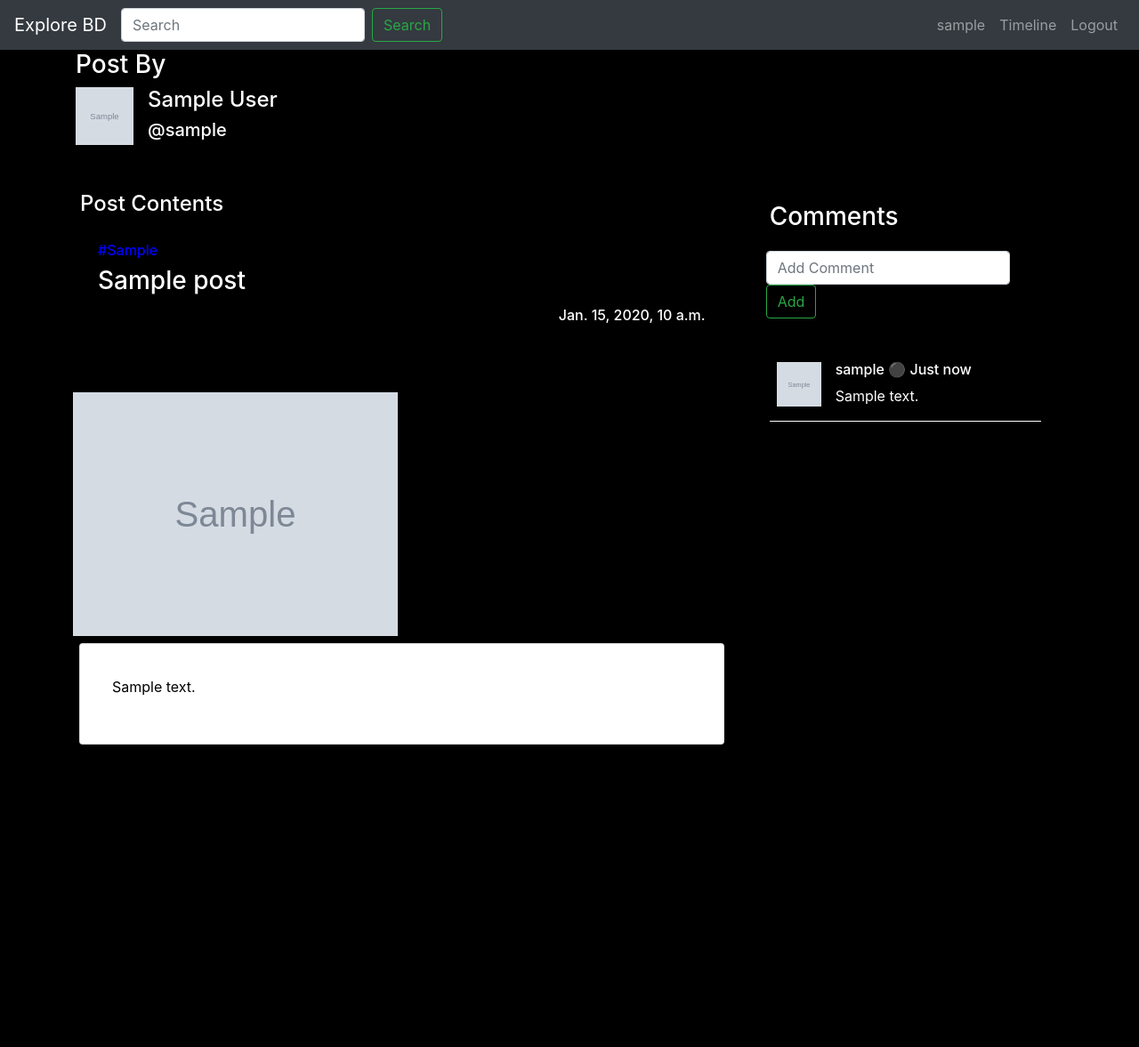
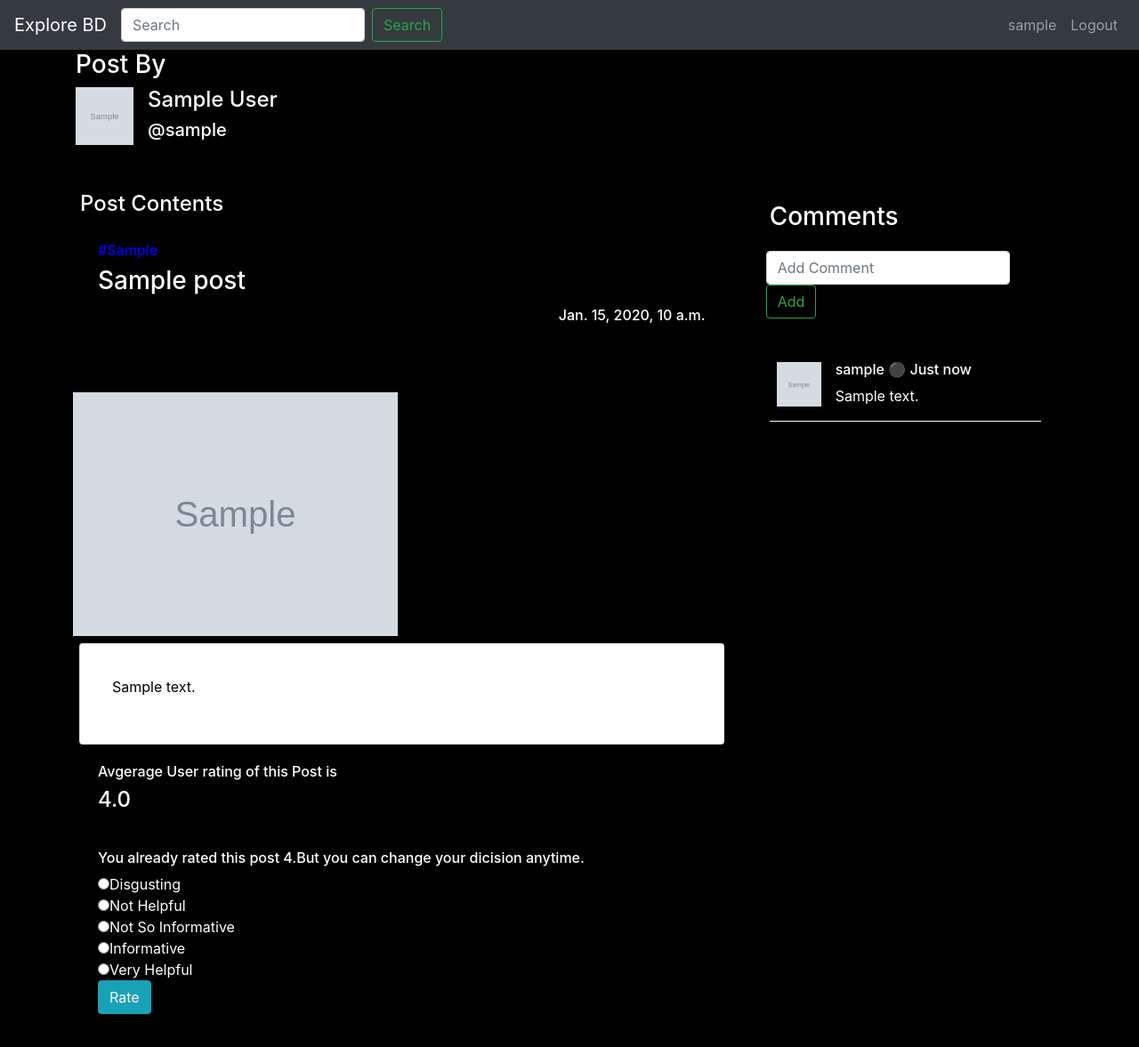
Before and after one commit to sudipto-003/ExploreBD, a Django app: page /users/posts/1/ in a window 1280 px wide. Shown: the whole page at 89% size. Before the commit the page ends 837 px from the top, so only its background shows below. Run offline with Django 3.2, Linux system fonts and the light colour scheme; a user stored in the database is signed in; tables that the repository leaves empty hold one stand-in row (values such as "Sample post"); grey boxes marked "Sample" are stand-in pictures; some libraries are stand-ins or nearby versions.

Commit message:
user review on post

```diff
--- a/explorepost/models.py
+++ b/explorepost/models.py
@@ -73,3 +73,16 @@ class Comments(models.Model):
 			td = self.added_time.strftime('%d %b, %Y')
 
 		return td
+
+
+class PostRating(models.Model):
+	post = models.ForeignKey(Post, on_delete=models.CASCADE)
+	user = models.ForeignKey(ExUser, on_delete=models.CASCADE)
+	rating = models.IntegerField(null=True)
+
+
+class PostHit(models.Model):
+	max_permitted_hit = 20
+	post = models.ForeignKey(Post, on_delete=models.CASCADE)
+	hits = models.IntegerField(default=0)
+	user = models.ForeignKey(ExUser, on_delete=models.CASCADE)
--- a/explorepost/templates/explorepost/view.html
+++ b/explorepost/templates/explorepost/view.html
@@ -35,6 +35,7 @@
         	vertical-align: middle;
         	width: 100%;
         }
+
     </style>
 {% endblock %}
 
@@ -118,6 +119,30 @@
 						<p>{{ post.describtion }}</p>
 					</div>
 				</div>
+				<div class="card bl-bg">
+					<div class="card-header">
+						<h6>Avgerage User rating of this Post is</h6>
+						<h4>{{ avg_rating }}</h4>
+					</div>
+					<div class="card-body">
+						<div class="form-group">
+							{% if user_rating is not None %}
+								<h6>You already rated this post {{ user_rating }}.But you can change your dicision anytime.</h6>
+							{% endif %}
+							<form method="post" action="{% url 'postrate'  post.pk  %}?next={{ request.path }}">
+								{% csrf_token %}
+								<fieldset id="rating">
+									<input type="radio" value="1" name="rating">Disgusting<br>
+									<input type="radio" value="2"  name="rating">Not Helpful<br>
+									<input type="radio" value="3"  name="rating">Not So Informative<br>
+									<input type="radio" value="4"  name="rating">Informative<br>
+									<input type="radio" value="5"  name="rating">Very Helpful<br>
+								</fieldset>
+								<button type="submit"  class="btn btn-info">Rate</button>
+							</form>
+						</div>
+					</div>
+				</div>
 			</div>
 
 			<div class="col-4">
--- a/explorepost/urls.py
+++ b/explorepost/urls.py
@@ -5,4 +5,5 @@ from explorepost.views import *
 urlpatterns = [
 	path('createpost/', create_post, name='create_post'),
 	path('<int:pk>/', view_userpost, name='view_userpost'),
+	path('postrate/<int:pk>/', post_rate, name='postrate'),
 	]
--- a/explorepost/views.py
+++ b/explorepost/views.py
@@ -1,10 +1,11 @@
 from django.shortcuts import render, redirect
 from django.urls import reverse
 from django.contrib.auth.decorators import login_required
-from .models import Post, PostImages, Hashtags, Comments
-from .forms import PostForm, PostImageForm, HashtagField
+from .models import Post, PostImages, Hashtags, Comments, PostRating, PostHit
+from .forms import PostForm, PostImageForm, HashtagField, RatingForm
 from django.forms import modelformset_factory
 from django.contrib import messages
+from django.db.models import Avg
 
 # Create your views here.
 
@@ -59,14 +60,42 @@ def view_userpost(request, pk):
 	images = PostImages.objects.filter(post__pk=pk)
 	tags = Hashtags.objects.filter(post__pk=pk)
 	comments = Comments.objects.filter(on_post__pk=pk)
+	try:
+		user_rating = PostRating.objects.get(post__pk=post.pk, user__id=request.user.id)
+	except PostRating.DoesNotExist:
+		user_rating = None
+
+	if user_rating is not None:
+		user_rating = user_rating.rating
+
+	avg_rating_dict = PostRating.objects.filter(post__pk=post.pk).aggregate(Avg('rating'))
+	avg_rating = avg_rating_dict['rating__avg']
+
+	if avg_rating is None:
+		avg_rating = 'Nonoe yet rated this post'
 
 	if request.method == 'POST':
-		comment_text = request.POST['comment']
+		comment_text = request.POST.get('comment', None)
 
-		new_comment = Comments(text=comment_text, on_post=post)
-		new_comment.user = request.user
-		new_comment.save()
+		if comment_text is not None:
+			new_comment = Comments(text=comment_text, on_post=post)
+			new_comment.user = request.user
+			new_comment.save()
 
 		return redirect(reverse('view_userpost', kwargs={'pk': post.id}))
 
-	return render(request, 'explorepost/view.html', {'post': post, 'images': images, 'tags': tags, 'comments': comments})
+	return render(request, 'explorepost/view.html', {'post': post, 'images': images, 'user_rating': user_rating, 'avg_rating': avg_rating, 'tags': tags, 'comments': comments})
+
+
+
+@login_required
+def post_rate(request, pk):
+	route = request.GET.get('next', reverse('view_profile', kwargs={'pk': request.user.id }))
+	rated_post = Post.objects.get(pk=pk)
+
+	if request.method == 'POST':
+		new_rating = request.POST.get('rating', None)
+		if new_rating is not None:
+			PostRating.objects.update_or_create(post=rated_post, user=request.user, defaults={'rating': new_rating},)
+
+	return redirect(route)
--- a/exploreuser/templates/exploreuser/component/navbar.html
+++ b/exploreuser/templates/exploreuser/component/navbar.html
@@ -15,9 +15,6 @@
         {% if user.is_authenticated %}
           <li class="nav-item">
             <a class="nav-link" href="{% url 'view_profile' user.id %}">{{ user.username }}</a>
-          </li>
-          <li class="nav-item">
-            <a class="nav-link" href="{% url 'user_timeline' %}">Timeline</a>
           </li>
           <li class="nav-item">
             <a class="nav-link" href="{% url 'logout' %}">Logout</a>
--- a/exploreuser/templates/exploreuser/timeline.html
+++ b/exploreuser/templates/exploreuser/timeline.html
@@ -13,9 +13,6 @@
 	}
 	.bl-bg-dark{
 		background-color: rgb(0, 0, 0, 1);
-	}
-	.bl-bg{
-		background-color: rgb(0, 0, 230, 1);
 	}
 	.bl-bg-lt{
 		background-color: rgb(51, 51, 255, 1);
@@ -37,7 +34,7 @@
 			  	</div>
 				<div class="card-body">
 				    {% for post in posts %}
-				    	<div class="card">
+				    	<div class="card bl-bg">
 				    		<div class="card-body">
 				    			<h5 class="card-title">{{ post.title }}</h5>
 				    			<p class="card-text">{{ post.describtion|truncatewords:20 }}</p>
--- a/exploreuser/templates/exploreuser/userfollowerslist.html
+++ b/exploreuser/templates/exploreuser/userfollowerslist.html
@@ -11,9 +11,7 @@
 	.bl-bg-dark{
 		background-color: rgb(0, 0, 0, 1);
 	}
-	.bl-bg{
-		background-color: rgb(0, 0, 230, 1);
-	}
+
 	.bl-bg-lt{
 		background-color: rgb(51, 51, 255, 1);
 	}
--- a/exploreuser/templates/exploreuser/userfollowinglist.html
+++ b/exploreuser/templates/exploreuser/userfollowinglist.html
@@ -11,9 +11,7 @@
 	.bl-bg-dark{
 		background-color: rgb(0, 0, 0, 1);
 	}
-	.bl-bg{
-		background-color: rgb(0, 0, 230, 1);
-	}
+
 	.bl-bg-lt{
 		background-color: rgb(51, 51, 255, 1);
 	}
```
Also changed, not shown: explorepost/forms.py (+8 -1 lines), exploreuser/templates/exploreuser/base.html (+9 -1 lines), exploreuser/templates/exploreuser/component/userauth.html (+27 -3 lines), exploreuser/templates/exploreuser/component/userunauth.html (+18 -2 lines), exploreuser/templates/exploreuser/searchresult.html (+103 -26 lines), exploreuser/templates/exploreuser/viewuserprofile.html (+4 -7 lines), explorepost/migrations/0003_postrating.py (added), explorepost/migrations/0004_auto_20191224_1722.py (added).
